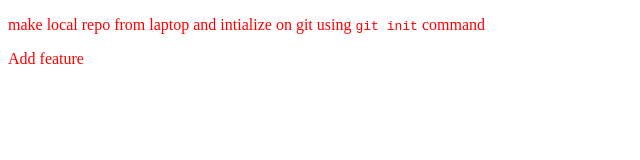
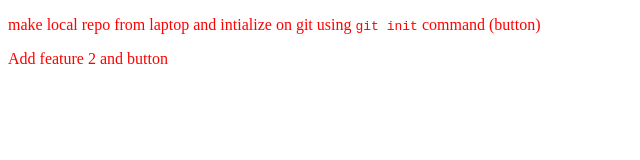
Before and after one commit to ZaheerAbbas515/Local-Repo, a plain HTML site: page index.html in a window 1280 px wide. Shown: the whole page, without its empty margins (0-640 px from the left). Drawn offline with Linux system fonts and the light colour scheme.

```diff
--- a/index.html
+++ b/index.html
@@ -7,7 +7,7 @@
     <link rel="stylesheet" href="./style.css">
 </head>
 <body>
-    <p>make local repo from laptop and intialize on git using <code>git init</code> command</p>
-    <p>Add feature</p>
+    <p>make local repo from laptop and intialize on git using <code>git init</code> command (button)</p>
+    <p>Add feature 2 and button</p>
 </body>
 </html>
```
